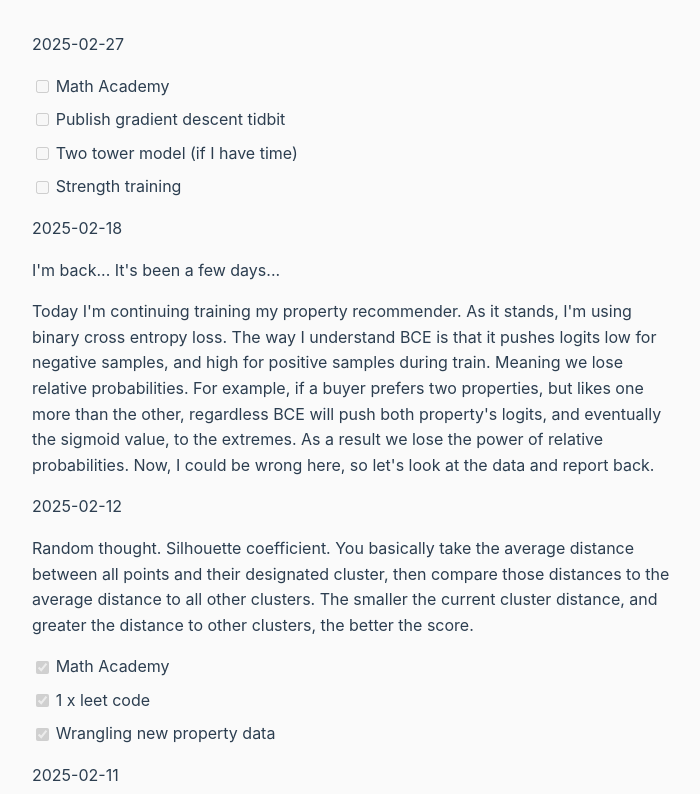
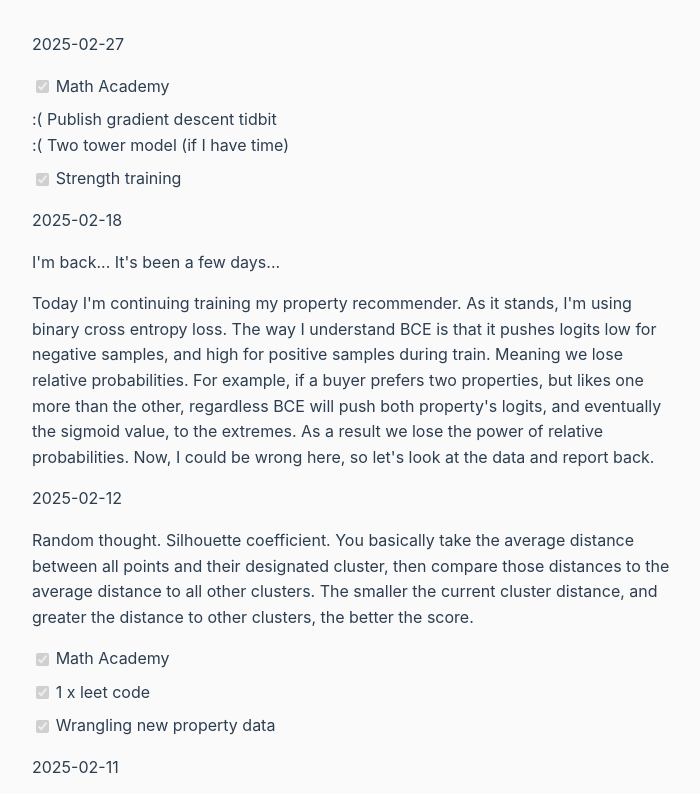
Before and after one commit to grad-ient/logmd, a plain HTML site: page index.html in a window 1280 px wide. Shown: the top 794 px of the page, without its empty margins (283-983 px from the left). Drawn offline with Linux system fonts and the light colour scheme.

Commit message:
deploy: 2abab1ef6e0da139e652526c20717622d80cda3f

```diff
--- a/index.html
+++ b/index.html
@@ -48,10 +48,10 @@
 <body>
     <p>2025-02-27</p>
 <ul>
-<li>[ ] Math Academy</li>
-<li>[ ] Publish gradient descent tidbit</li>
-<li>[ ] Two tower model (if I have time)</li>
-<li>[ ] Strength training</li>
+<li>[x] Math Academy</li>
+<li>:( Publish gradient descent tidbit</li>
+<li>:( Two tower model (if I have time)</li>
+<li>[x] Strength training</li>
 </ul>
 <p>2025-02-18</p>
 <p>I'm back... It's been a few days...</p>
```
